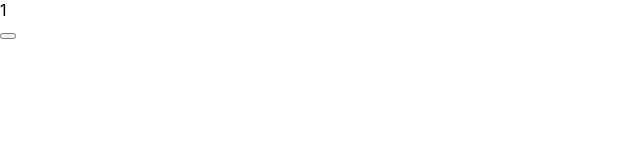
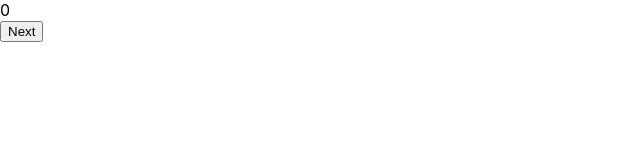
Before and after one commit to Henry-Cafaro-Meta-U-Project/buzzmoon, a React (Vite) app in the folder buzzmoon-frontend/buzzmoon-vite/: page / in a window 1280 px wide. Shown: the top 160 px of the page, without its empty margins (0-640 px from the left). Built offline with nearby package versions, Linux system fonts and the light colour scheme.

Commit message:
building out basic mechanics of reading questions, getting buzz times, progressing through round

```diff
--- a/buzzmoon-frontend/buzzmoon-vite/src/Components/Game/Game.jsx
+++ b/buzzmoon-frontend/buzzmoon-vite/src/Components/Game/Game.jsx
@@ -1,31 +1,40 @@
 import * as React from "react"
 import QuestionResult from "../QuestionResult/QuestionResult";
+import QuestionSpeaker from "../QuestionSpeaker/QuestionSpeaker";
 import './Game.css'
 
 export default function Game(props) {
     let [gameID, setGameID] = React.useState(1); //placeholder
-    let [questionNumber, setQuestionNumber] = React.useState(1);
+    let [questionNumber, setQuestionNumber] = React.useState(0);
     let [prevQuestionDetails, setPrevQuestionDetails] = React.useState(null);
+    let [buzzTimings, setBuzzTimings] = React.useState({play:0, buzz:0, duration:0});
+    let [readingMode, setReadingMode] = React.useState("waitfornxt");
 
     return (
         <div className="game">
             <div className="question-number">{questionNumber}</div>
-
+            {(readingMode == "waitfornxt") ?
                 <button className="next-question"
                     onClick={() => {
-                    console.log('questionNumber: ', questionNumber);
                         fetch(`../../testdata/game-1/q${questionNumber}.json`)
                             .then(response => (response.json()))
                             .then(json => {
-                            console.log('json: ', json);
-                            setPrevQuestionDetails({question:json});
+                                //console.log('json: ', json);
+                                let celerity = Math.max(0,0, 1.0 - (buzzTimings.buzz-buzzTimings.play)/(1000*buzzTimings.duration));
+                                setPrevQuestionDetails(
+                                    {question:json,
+                                        celerity:celerity});
                             });
+                        setReadingMode("waitforstrt");
                         setQuestionNumber(questionNumber+1);
 
-                    }}></button>
-            {(prevQuestionDetails ?
-                <QuestionResult results={prevQuestionDetails}/> :
-                null)}
+                        }}>Next</button> : null}
+
+            {(readingMode != "waitfornxt") && <QuestionSpeaker questionNumber={questionNumber}
+                buzzTimings={buzzTimings} setBuzzTimings={setBuzzTimings}
+                readingMode={readingMode} setReadingMode={setReadingMode}/>}
+
+            {prevQuestionDetails && <QuestionResult results={prevQuestionDetails}/>}
         </div>
     )
 }
--- a/buzzmoon-frontend/buzzmoon-vite/src/Components/QuestionResult/QuestionResult.jsx
+++ b/buzzmoon-frontend/buzzmoon-vite/src/Components/QuestionResult/QuestionResult.jsx
@@ -5,6 +5,7 @@ export default function QuestionResult(props) {
     return (
         <div className="question-result">
             Question Number:{props.results.question.questionNumber} <br />
+            Celerity:{props.results.celerity} <br />
             <div className="answer-list">
                 {props.results.question.answers}
             </div>
--- /dev/null
+++ b/buzzmoon-frontend/buzzmoon-vite/src/Components/QuestionSpeaker/QuestionSpeaker.jsx
@@ -0,0 +1,41 @@
+import * as React from "react"
+import { useRef } from "react"
+import './QuestionSpeaker.css'
+
+export default function QuestionSpeaker(props) {
+
+    let [isPlaying, setIsPlaying] = React.useState(false);
+
+    let audioRef = React.useRef(new Audio(`../../testdata/game-1/q${props.questionNumber}.m4a`));
+
+    React.useEffect(() => {
+        audioRef.current = new Audio(`../../testdata/game-1/q${props.questionNumber}.m4a`);
+    }, [props.questionNumber])
+
+    const play = () => {
+        setIsPlaying(true);
+        audioRef.current.play();
+        props.setBuzzTimings({...props.buzzTimings, duration:audioRef.current.duration, play:Date.now()});
+        props.setReadingMode("readactive");
+    }
+
+    const buzz = () => {
+        setIsPlaying(false);
+
+        audioRef.current.pause();
+        props.setBuzzTimings({...props.buzzTimings, duration:audioRef.current.duration, buzz:Date.now()});
+
+        props.setReadingMode("waitfornxt");
+    }
+
+    return (
+        <div className="play-audio-button">
+
+            {(props.readingMode == "waitforstrt") && <button onClick={play}>Play</button>}
+            {(props.readingMode == "readactive") && <button onClick={buzz}>Buzz</button>}
+
+
+            {isPlaying ? "Playing" : "Paused"}
+        </div>
+    )
+}
```
Also changed, not shown: buzzmoon-frontend/buzzmoon-vite/src/Components/QuestionSpeaker/QuestionSpeaker.css (added). Lines whose indentation alone changed are shown as unchanged.
